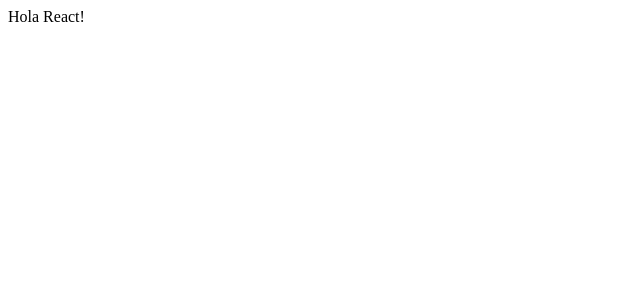
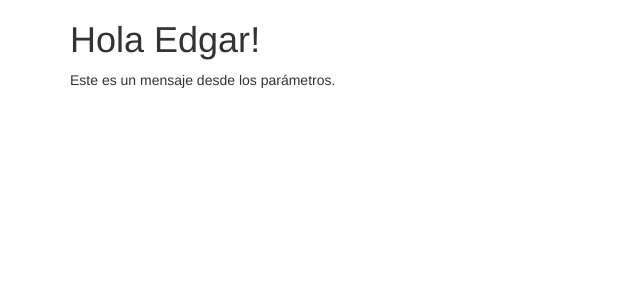
Before and after one commit to efuentesp/react-boilerplate-simple, a React (Create React App) app: page / in a window 1280 px wide. Shown: the top 300 px of the page, without its empty margins (0-640 px from the left). Built offline with nearby package versions, Linux system fonts and the light colour scheme.

Commit message:
Demostración de pase de propiedades a un componente de React.

```diff
--- a/package.json
+++ b/package.json
@@ -3,7 +3,9 @@
   "version": "0.1.0",
   "private": true,
   "dependencies": {
+    "bootstrap": "3",
     "react": "^16.4.1",
+    "react-bootstrap": "^0.32.1",
     "react-dom": "^16.4.1",
     "react-scripts": "1.1.4"
   },
--- a/src/App.js
+++ b/src/App.js
@@ -1,9 +1,21 @@
 import React, { Component } from "react";
+import { Grid } from "react-bootstrap";
 
 export class App extends Component {
   render() {
-    return <div>Hola React!</div>;
+    const { nombre, mensaje } = this.props;
+    return (
+      <Grid>
+        <h1>Hola {nombre}!</h1>
+        <p>{mensaje}</p>
+      </Grid>
+    );
   }
 }
 
+App.defaultProps = {
+  nombre: "React",
+  mensaje: "Mensaje por default"
+};
+
 export default App;
--- a/src/index.js
+++ b/src/index.js
@@ -2,4 +2,10 @@ import React from "react";
 import ReactDOM from "react-dom";
 import App from "./App";
 
-ReactDOM.render(<App />, document.getElementById("root"));
+import "bootstrap/dist/css/bootstrap.css";
+import "bootstrap/dist/css/bootstrap-theme.css";
+
+ReactDOM.render(
+  <App nombre="Edgar" mensaje="Este es un mensaje desde los parámetros." />,
+  document.getElementById("root")
+);
```
Also changed, not shown: 1 other file (tests, documents, lock files or other folders).
